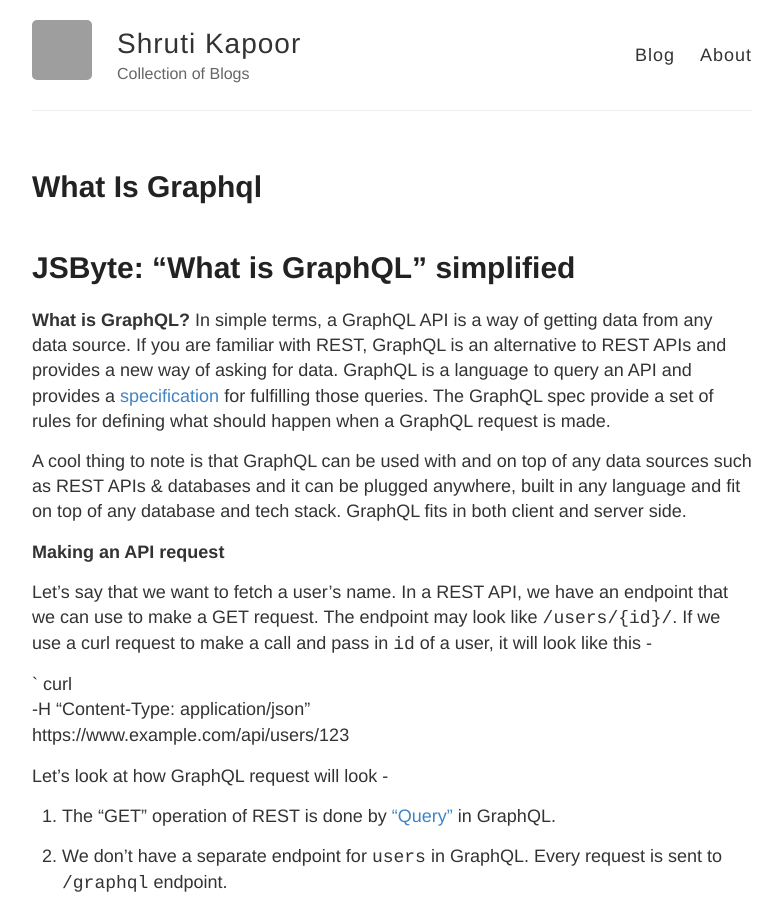
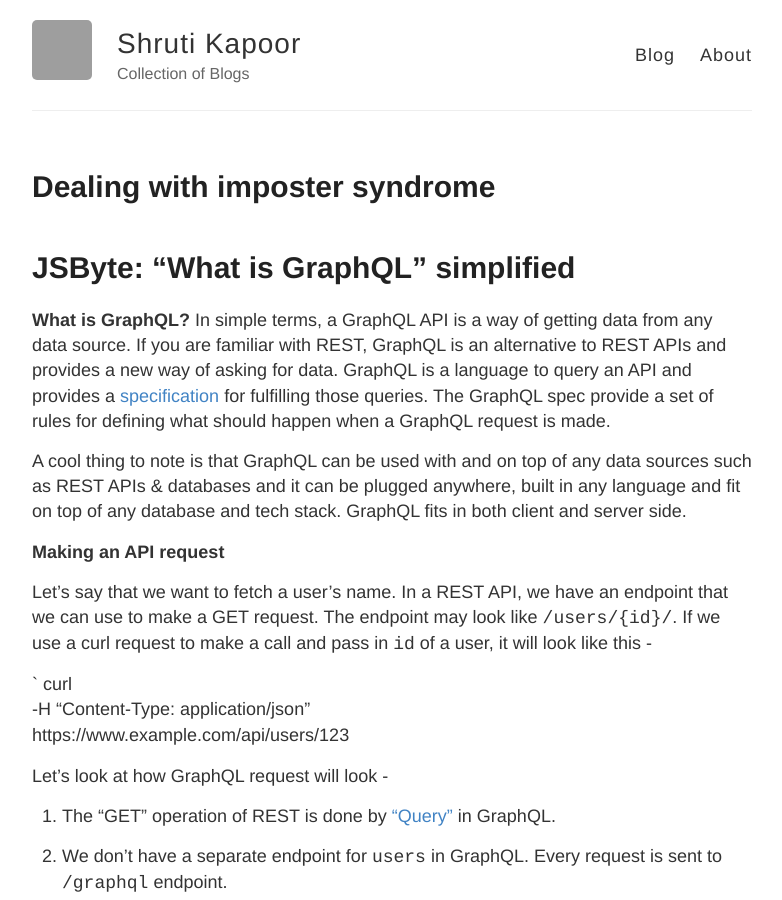
Before and after one commit to shrutikapoor08/jekyll-blog-template, a Jekyll site: the page built from _posts/2021-05-09-What-is-GraphQL.md, in a window 1280 px wide and 900 px high. Shown: the whole window, without its empty margins (248-1030 px from the left). Built offline with Jekyll 4.4.1, drawn with Linux system fonts in a browser that asks for light colours; our own code applies the rules of GitHub Pages for plain Markdown files; grey boxes are pictures that could not be loaded.

Commit message:
modifyin post

```diff
--- a/_posts/2021-05-09-What-is-GraphQL.md
+++ b/_posts/2021-05-09-What-is-GraphQL.md
@@ -1,3 +1,8 @@
+---
+layout: post
+title: Dealing with imposter syndrome
+---
+
 # JSByte: "What is GraphQL" simplified
 
 **What is GraphQL?**
```
